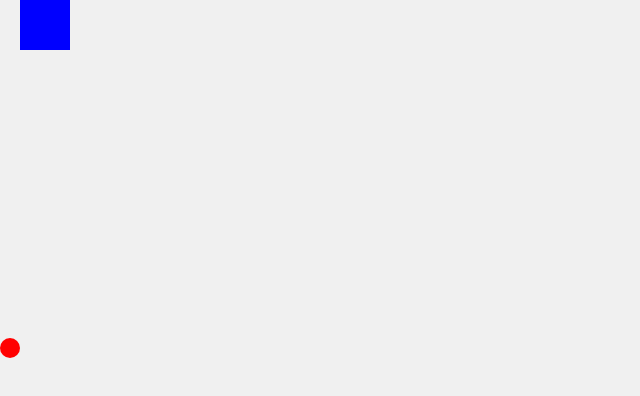
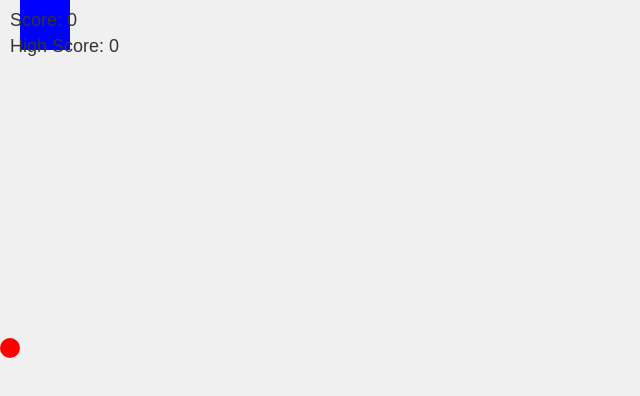
Before and after one commit to daviddvorszky/kitty-catch, a plain HTML site: page index.html in a window 1280 px wide. Shown: the whole page, without its empty margins (0-640 px from the left). Drawn offline with Linux system fonts and the light colour scheme.

Commit message:
Display score and high score

```diff
--- a/index.html
+++ b/index.html
@@ -7,6 +7,10 @@
     <link rel="stylesheet" href="style.css">
 </head>
 <body>
+    <div id="scorePanel">
+        <div>Score: <span id="currentScore">0</span></div>
+        <div>High Score: <span id="highScore">0</span></div>
+    </div>
     <div id="gameContainer">
         <div id="character"></div>
     </div>
--- a/script.js
+++ b/script.js
@@ -6,12 +6,35 @@ document.addEventListener('DOMContentLoaded', () => {
     let characterY = 0;
     let targetY = 0;
     let speed = 20;
-    let highScore = localStorage.getItem('highScore') || 0;
     let currentScore = 0;
     let minSpawnInterval = 2000; // Minimum spawn interval (2 seconds)
     let maxSpawnInterval = 3000; // Maximum spawn interval (starts at 3 seconds)
     let intervalDecreaseRate = 100; // Rate at which the max interval decreases
     let objectMoveSpeed = 20;
+
+    const currentScoreEl = document.getElementById('currentScore');
+    const highScoreEl = document.getElementById('highScore');
+
+    let highScore = parseInt(localStorage.getItem('highScore')) || 0;
+    highScoreEl.textContent = highScore;
+
+    // Update score display
+    function updateScore() {
+        currentScore++;
+        currentScoreEl.textContent = currentScore;
+
+        if (currentScore > highScore) {
+            highScore = currentScore;
+            highScoreEl.textContent = highScore;
+            localStorage.setItem('highScore', highScore);
+        }
+    }
+
+    // Reset score
+    function resetScore() {
+        currentScore = 0;
+        currentScoreEl.textContent = currentScore;
+    }
 
     // Start game
     function startGame() {
@@ -69,8 +92,8 @@ document.addEventListener('DOMContentLoaded', () => {
             if (object.offsetLeft < 0 && !isCollision(character, object)) {
                 endGame();
             } else if (object.offsetLeft < character.offsetWidth && isCollision(character, object)) {
+                updateScore();
                 object.remove();
-                updateScore();
             }
         });
     }
@@ -82,21 +105,12 @@ document.addEventListener('DOMContentLoaded', () => {
         return !(r1.top > r2.bottom || r1.bottom < r2.top);
     }
 
-    // Update score
-    function updateScore() {
-        currentScore++;
-        if (currentScore > highScore) {
-            highScore = currentScore;
-            localStorage.setItem('highScore', highScore);
-        }
-    }
-
     // End game
     function endGame() {
         clearInterval(gameInterval);
         clearTimeout(nextObjectSpawnTimer);
         alert(`Game Over. Score: ${currentScore}. Highscore: ${highScore}`);
-        currentScore = 0;
+        resetScore();
     }
 
     gameContainer.addEventListener('mousemove', onMouseMove);
--- a/style.css
+++ b/style.css
@@ -28,3 +28,17 @@ body, html {
     background-color: red;
     border-radius: 50%;
 }
+
+#scorePanel {
+    position: absolute;
+    top: 10px;
+    left: 10px;
+    z-index: 10; /* Ensures it's above the game elements */
+    color: #333;
+    font-family: Arial, sans-serif;
+    font-size: 18px;
+}
+
+#scorePanel div {
+    margin-bottom: 5px;
+}
```
